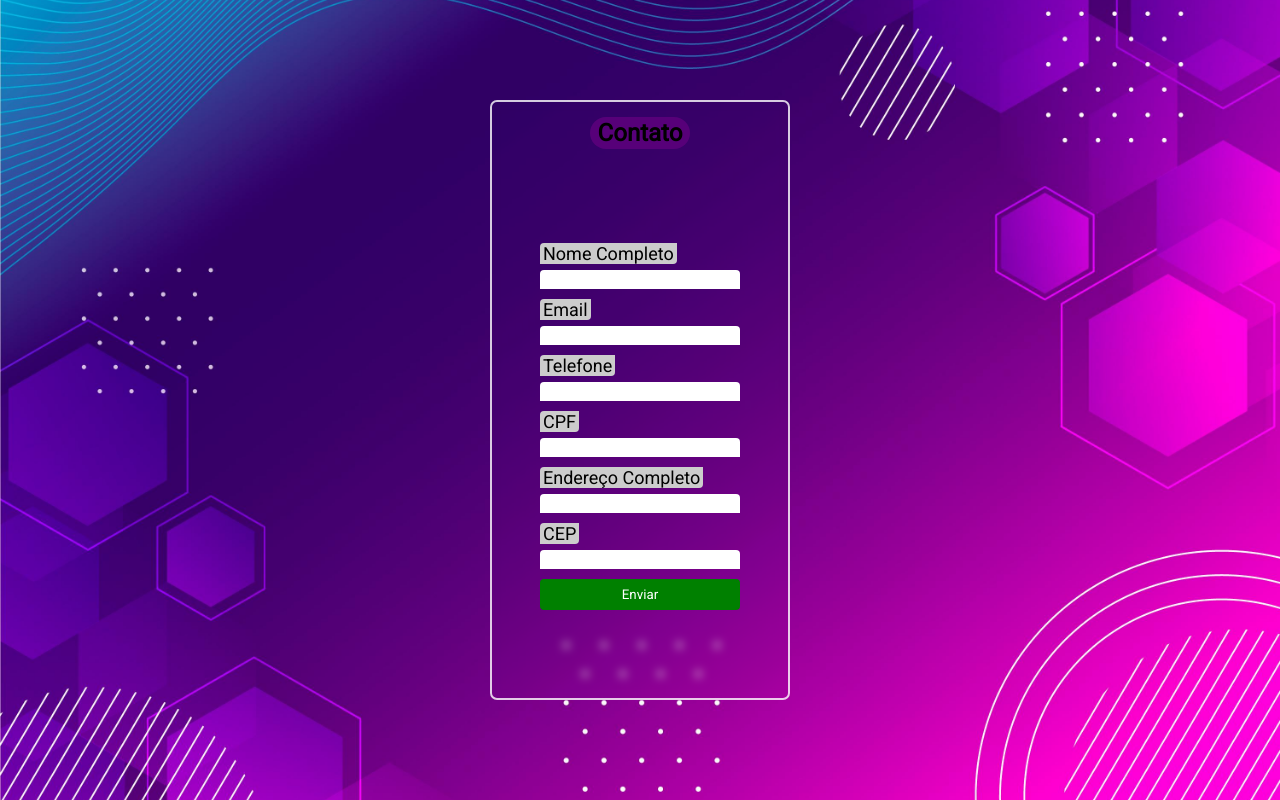
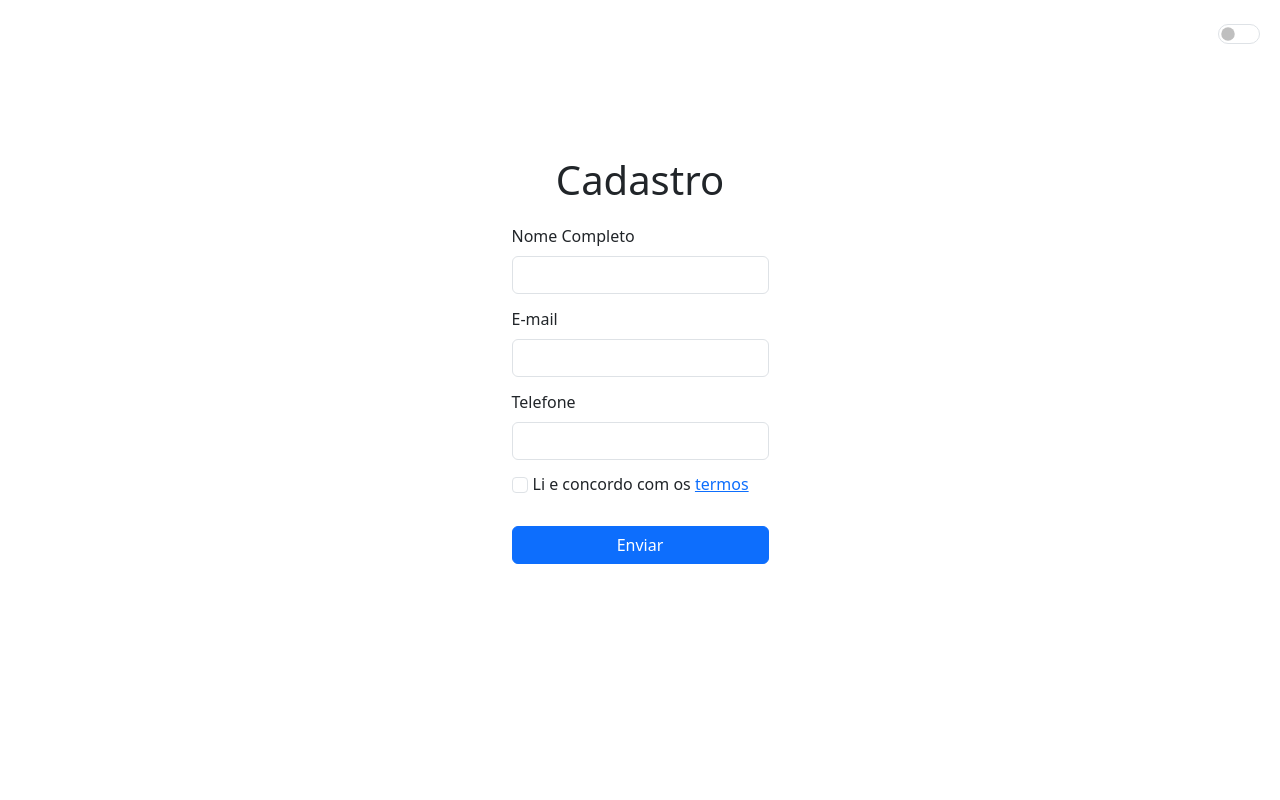
Before and after one commit to NicMA23/curso_ebac_frontend, a plain HTML site: page index.html in a window 1280 px wide. Drawn offline with nearby package versions, Linux system fonts and the light colour scheme.

Commit message:
First commit

```diff
--- a/index.html
+++ b/index.html
@@ -1,49 +1,57 @@
 <!DOCTYPE html>
-<html lang="en">
+<html lang="pt-BR">
 
 <head>
     <meta charset="UTF-8">
     <meta name="viewport" content="width=device-width, initial-scale=1.0">
+    <title>Formulário</title>
+    <link rel="stylesheet" href="https://cdn.jsdelivr.net/npm/bootstrap@5.3.1/dist/css/bootstrap.min.css">
     <link rel="stylesheet" href="main.css">
-    <link rel="preconnect" href="https://fonts.googleapis.com">
-    <link rel="preconnect" href="https://fonts.gstatic.com" crossorigin>
-    <link href="https://fonts.googleapis.com/css2?family=Roboto:wght@300;400&display=swap" rel="stylesheet">
-    <title>Contato</title>
 </head>
 
 <body>
-    <section>
-        <div class="container">
-            <form>
-                <div class="contact">
-                    <h1>Contato</h1>
+
+    <div class="container">
+        <div class="row">
+            <div class="col-12">
+                <form>
+                    <div class="alert alert-success alert-dismissible" id="Submit-message">
+                        <div class="align">
+                            <button class="btn-close g-0" data-bs-dismiss="alert"></button>
+                            <h2>Cadatro Efetuado</h2>
+                        </div>
+                    </div>
+                    <h1>Cadastro</h1>
+                    <label for="name" class="form-label">Nome Completo</label>
+                    <input type="text" id="name" class="form-control" required name="name">
+                    <label for="email" class="form-label">E-mail</label>
+                    <input type="email" id="email" class="form-control" required name="email">
+                    <label for="tel" class="form-label">Telefone</label>
+                    <input type="tel" id="tel" class="form-control" required name="tel">
+                    <div class="form-check" id="check-container">
+                        <input type="checkbox" id="checkbox" class="form-check-input" required name="checkbox">
+                        <label for="checkbox" class="form-check-label">Li e concordo com os <a
+                                href="./doc/Termos de Serviço.pdf" target="_blank">termos</a></label>
+                    </div>
+                    <div class="error-message">
+                        <label for="checkbox" class="error">Aceite os termos</label>
+                    </div>
+                    <button class="btn btn-primary">Enviar</button>
+                </form>
+                <div class="form-switch">
+                    <input class="form-check-input" id="bg-color" type="checkbox">
                 </div>
-                <div id="Submit-message">
-                    <h2>Formulário Enviado</h2>
-                </div>
-                <label for="full-name" class="label" id="first">Nome Completo</label>
-                <input type="text" id="full-name" required name="nome">
-                <label for="email" class="label">Email</label>
-                <input type="email" id="email" required name="email">
-                <label for="tel" class="label">Telefone</label>
-                <input type="tel" id="tel" required name="tel">
-                <label for="cpf" class="label">CPF</label>
-                <input type="text" id="cpf" required name="cpf">
-                <label for="endereço" class="label">Endereço Completo</label>
-                <input type="text" id="endereço" required name="endereço">
-                <label for="cep" class="label">CEP</label>
-                <input type="text" id="cep" required name="cep">
-                <button type="submit">Enviar</button>
-            </form>
+            </div>
         </div>
-    </section>
+    </div>
+
 
     <script src="https://code.jquery.com/jquery-3.7.0.min.js"></script>
     <script src="./js/jquery.mask.min.js"></script>
     <script src="./js/jquery.validate.min.js"></script>
     <script src="./js/messages_pt_BR.min.js"></script>
+    <script src="https://cdn.jsdelivr.net/npm/bootstrap@5.3.1/dist/js/bootstrap.bundle.min.js"></script>
     <script src="./js/main.js"></script>
-
 </body>
 
 </html>
--- a/js/main.js
+++ b/js/main.js
@@ -1,34 +1,33 @@
 $(document).ready(function () {
+
+    /* Bg-color */
+
+    const bg = $('#bg-color')
+
+    bg.click(function () {
+        $('body').toggleClass('switch-light switch-dark')
+        $('label.error').toggleClass('white-error')
+    })
+
+    /* Reset */
+
+    $('.error').hide()
 
     /* Mask */
 
-    $('#cpf').mask('000.000.000-00')
-
     $('#tel').mask('(00) 00000-0000')
-
-    $('#cep').mask('00000-000')
 
     /* Validate */
 
     $.validator.addMethod('nomeCompleto', function () {
-        const name = $('#full-name').val()
+        const name = $('#name').val()
         const nameArray = name.trim().split(' ')
         return nameArray.length >= 2
     })
 
-    $.validator.addMethod('endereçoCompleto', function () {
-        const endereço = $('#endereço').val()
-        const endereçoArray = endereço.trim().split(' ')
-        const tamanho = endereçoArray.length
-
-        const ultimoElemento = parseInt(endereçoArray[tamanho - 1])
-        const primeiroElemento = parseInt(endereçoArray[0])
-        return !isNaN(ultimoElemento) && tamanho >= 2 && isNaN(primeiroElemento)
-    })
-
     $('form').validate({
         rules: {
-            nome: {
+            name: {
                 required: true,
                 nomeCompleto: true
             },
@@ -40,34 +39,18 @@ $(document).ready(function () {
                 required: true,
                 minlength: 15
             },
-            cpf: {
-                required: true,
-                minlength: 14
+            checkbox: {
+                required: true
             },
-            endereço: {
-                required: true,
-                endereçoCompleto: true
-            },
-            cep: {
-                required: true,
-                minlength: 9
-            }
         },
         messages: {
-            endereço: 'Digite o endereço',
-            nome: 'Digite seu nome completo',
-            cep: {
-                required: 'Campo obrigatório',
-                minlength: '8 digitos (min.)'
-            },
+            name: 'Nome completo',
             tel: {
                 required: 'Campo obrigatório',
                 minlength: '11 digitos (min.)'
             },
-            cpf: {
-                required: 'Campo obrigatório',
-                minlength: '11 digitos (min.)'
-            }
+            email: 'Email inválido',
+            checkbox: 'Concorde com os termos'
         },
         submitHandler: function (form) {
             $('form input').val('')
--- a/main.css
+++ b/main.css
@@ -1,131 +1,124 @@
 * {
+    padding: 0;
     margin: 0;
-    padding: 0;
-    box-sizing: border-box;
-    font-family: 'Roboto', sans-serif;
+    box-sizing: 0;
+}
+
+.container {
+    height: 90vh;
+    display: flex;
+    align-items: center;
+    justify-content: center;
+}
+
+form {
+    display: flex;
+    flex-direction: column;
+    justify-content: center;
+}
+
+label {
+    cursor: pointer;
+    margin-top: 5%;
+}
+
+button {
+    margin-top: 10%;
 }
 
 h1 {
-    background-color: #570079;
-    width: fit-content;
-    height: fit-content;
-    padding: 2px 8px;
-    border-radius: 16px;
-    margin-top: 15px;
-    position: absolute;
-    top: 0;
+    text-align: center;
 }
 
-.container {
-    backdrop-filter: blur(5px);
-    max-height: 600px;
-    height: 100%;
+#check-container {
+    display: flex;
+    align-items: center;
+}
+
+#checkbox {
+    margin-top: 6%;
+}
+
+.form-check-label {
+    margin-left: 5px;
+}
+
+.title {
+    display: flex;
+    align-items: center;
+    width: 135%;
+    justify-content: space-around;
+}
+
+#bg-color {
+    height: 20px;
+    width: 42px;
+}
+
+#Submit-message {
+    margin-top: 6%;
+    max-width: 100%;
+    width: 100%;
+    position: relative;
+    display: none;
+}
+
+h2 {
+    font-size: large;
+    margin-top: 5%;
+}
+
+.align {
     display: flex;
     align-items: center;
     justify-content: center;
-    max-width: 1080px;
-    width: 300px;
-    border-radius: 7px;
-    border: 2px solid rgba(255, 255, 255, .8);
 }
 
-.contact {
-    height: 5px;
-    display: flex;
-    justify-content: center;
-    margin-bottom: 50px;
+button.btn-close {
+    margin-top: 3.2%;
 }
 
-section {
-    display: flex;
-    align-items: center;
-    justify-content: center;
-    width: 100%;
-    height: 100vh;
-    background-image: url('/imgs/bg1.jpg');
-    background-size: cover;
-    background-position: center;
-}
-
-form {
-    margin-top: 27.5px;
-}
-
-.label {
-    padding: 0px 3px;
-    margin-bottom: 5px;
-    background-color: #ccc;
-    border-radius: 4px 0px;
-    width: fit-content;
-    margin-top: 10px;
+label.error {
+    margin-top: 4%;
     display: block;
-    font-size: large;
-    font-weight: 400;
-    color: #000;
-    border: none;
-}
-
-#first {
-    margin-top: 70px;
+    color: #fff;
+    background-color: rgba(216, 111, 111, 0.514);
+    border-color: rgb(255, 0, 0);
+    border: 2px solid rgb(255, 0, 0);
+    word-wrap: break-word;
+    border-radius: 4px;
 }
 
 input {
-    width: 200px;
-    border-radius: 4px 4px 0px 0px;
-    padding: 0px 4px;
-    cursor: pointer;
-    outline: none;
-    border: 2px solid transparent;
-    border-bottom: #fff 2px solid;
-    background-color: #fff;
-    transition: all .3s linear;
+    width: 100%;
 }
 
-input:hover,
-input:focus {
-    background-color: #ccc;
-    border-color: #fff;
+.form-check label.error {
+    margin-top: 0%;
 }
 
-button {
-    cursor: pointer;
-    display: block;
-    outline: none;
-    border: none;
-    padding: 8px;
-    background-color: green;
-    color: #fff;
-    border-radius: 4px;
-    width: 100%;
-    margin-top: 10px;
-    margin-bottom: 50px;
+.form-check {
+    margin-bottom: 2%;
 }
 
-@media (max-width: 400px) {
-    .container {
-        width: 100%;
-        max-height: 100vh;
-        height: 100%;
-        border: none;
-        border-radius: 0
-    }
+.form-switch {
+    position: absolute;
+    right: 0;
+    top: 0;
+    padding: 20px;
 }
 
-label {
-    margin-top: 2px;
-    display: block;
-    color: red;
-    background-color: rgba(216, 111, 111, 0.514);
-    border-color: rgb(255, 0, 0);
-    border: 2px solid;
-    word-wrap: break-word;
-    max-width: 200px;
+.switch-light {
+    background-color: #fff;
+    color: #000;
 }
 
-#Submit-message {
-    display: none;
-    background-color: green;
+.switch-dark {
+    background-color: #000;
     color: #fff;
-    padding: 8px;
-    border-radius: 5px;
 }
+
+.white-error {
+    color: #fff;
+    ;
+}
```
Also changed, not shown: imgs/bg.jpg (deleted), imgs/bg1.jpg (deleted), 1 other file.
